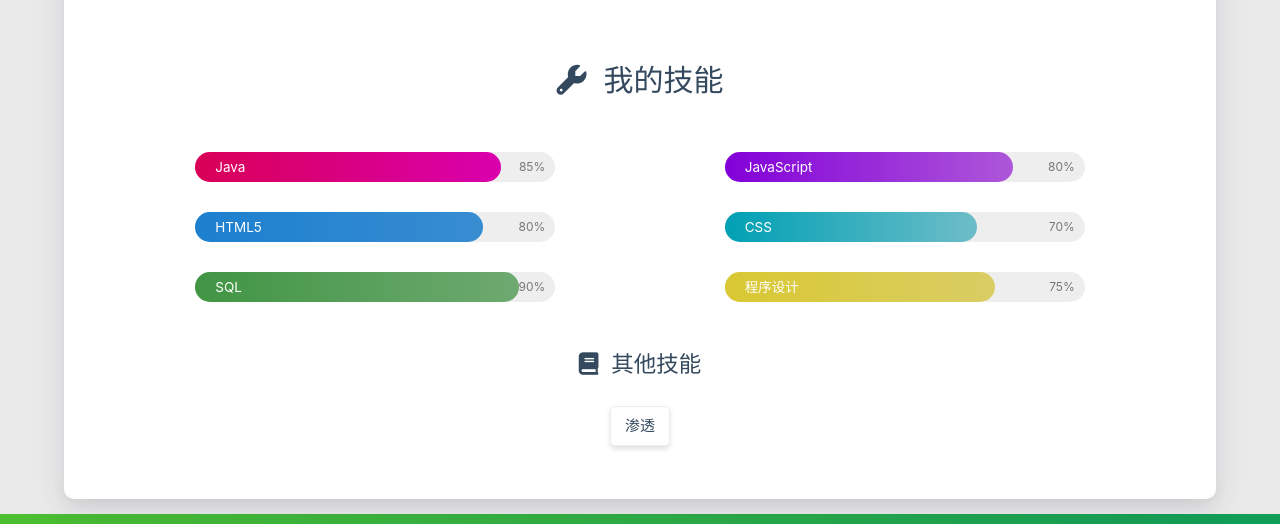
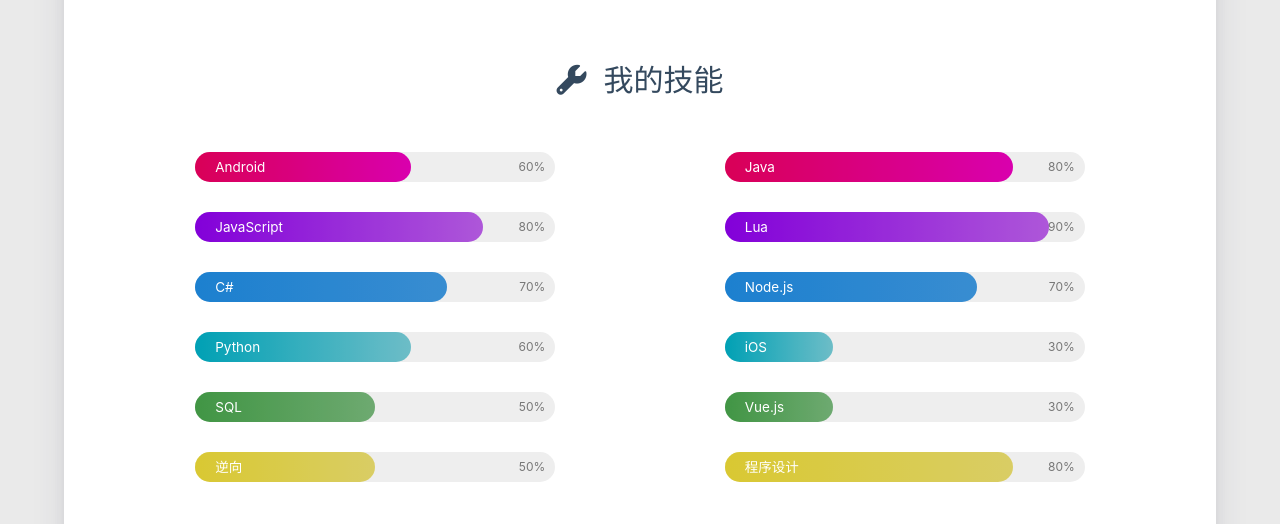
Before and after one commit to updata7/updata7.github.io, a plain HTML site: page about/index.html in a window 1280 px wide. Shown: the part 1320-1844 px from the top of the page. Drawn offline with nearby package versions, Linux system fonts and the light colour scheme; no server answers.

Commit message:
Site updated: 2022-06-02 16:14:23

```diff
--- a/about/index.html
+++ b/about/index.html
@@ -631,10 +631,21 @@
         <div class="col s12 m6 l6" data-aos="fade-up">
             <div class="skillbar">
                 <div class="skillbar-title"
-                     style="background: linear-gradient(to right, #FF0066 0%, #FF00CC 100%); width: 85%">
+                     style="background: linear-gradient(to right, #FF0066 0%, #FF00CC 100%); width: 60%">
+                    <span>Android</span>
+                </div>
+                <div class="skill-bar-percent">60%</div>
+            </div>
+        </div>
+
+
+        <div class="col s12 m6 l6" data-aos="fade-up">
+            <div class="skillbar">
+                <div class="skillbar-title"
+                     style="background: linear-gradient(to right, #FF0066 0%, #FF00CC 100%); width: 80%">
                     <span>Java</span>
                 </div>
-                <div class="skill-bar-percent">85%</div>
+                <div class="skill-bar-percent">80%</div>
             </div>
         </div>
 
@@ -653,10 +664,10 @@
         <div class="col s12 m6 l6" data-aos="fade-up">
             <div class="skillbar">
                 <div class="skillbar-title"
-                     style="background: linear-gradient(to right, #2196F3 0%, #42A5F5 100%); width: 80%">
-                    <span>HTML5</span>
+                     style="background: linear-gradient(to right, #9900FF 0%, #CC66FF 100%); width: 90%">
+                    <span>Lua</span>
                 </div>
-                <div class="skill-bar-percent">80%</div>
+                <div class="skill-bar-percent">90%</div>
             </div>
         </div>
 
@@ -664,8 +675,8 @@
         <div class="col s12 m6 l6" data-aos="fade-up">
             <div class="skillbar">
                 <div class="skillbar-title"
-                     style="background: linear-gradient(to right, #00BCD4 0%, #80DEEA 100%); width: 70%">
-                    <span>CSS</span>
+                     style="background: linear-gradient(to right, #2196F3 0%, #42A5F5 100%); width: 70%">
+                    <span>C#</span>
                 </div>
                 <div class="skill-bar-percent">70%</div>
             </div>
@@ -675,10 +686,10 @@
         <div class="col s12 m6 l6" data-aos="fade-up">
             <div class="skillbar">
                 <div class="skillbar-title"
-                     style="background: linear-gradient(to right, #4CAF50 0%, #81C784 100%); width: 90%">
-                    <span>SQL</span>
+                     style="background: linear-gradient(to right, #2196F3 0%, #42A5F5 100%); width: 70%">
+                    <span>Node.js</span>
                 </div>
-                <div class="skill-bar-percent">90%</div>
+                <div class="skill-bar-percent">70%</div>
             </div>
         </div>
 
@@ -686,10 +697,65 @@
         <div class="col s12 m6 l6" data-aos="fade-up">
             <div class="skillbar">
                 <div class="skillbar-title"
-                     style="background: linear-gradient(to right, #FFEB3B 0%, #FFF176 100%); width: 75%">
+                     style="background: linear-gradient(to right, #00BCD4 0%, #80DEEA 100%); width: 60%">
+                    <span>Python</span>
+                </div>
+                <div class="skill-bar-percent">60%</div>
+            </div>
+        </div>
+
+
+        <div class="col s12 m6 l6" data-aos="fade-up">
+            <div class="skillbar">
+                <div class="skillbar-title"
+                     style="background: linear-gradient(to right, #00BCD4 0%, #80DEEA 100%); width: 30%">
+                    <span>iOS</span>
+                </div>
+                <div class="skill-bar-percent">30%</div>
+            </div>
+        </div>
+
+
+        <div class="col s12 m6 l6" data-aos="fade-up">
+            <div class="skillbar">
+                <div class="skillbar-title"
+                     style="background: linear-gradient(to right, #4CAF50 0%, #81C784 100%); width: 50%">
+                    <span>SQL</span>
+                </div>
+                <div class="skill-bar-percent">50%</div>
+            </div>
+        </div>
+
+
+        <div class="col s12 m6 l6" data-aos="fade-up">
+            <div class="skillbar">
+                <div class="skillbar-title"
+                     style="background: linear-gradient(to right, #4CAF50 0%, #81C784 100%); width: 30%">
+                    <span>Vue.js</span>
+                </div>
+                <div class="skill-bar-percent">30%</div>
+            </div>
+        </div>
+
+
+        <div class="col s12 m6 l6" data-aos="fade-up">
+            <div class="skillbar">
+                <div class="skillbar-title"
+                     style="background: linear-gradient(to right, #FFEB3B 0%, #FFF176 100%); width: 50%">
+                    <span>逆向</span>
+                </div>
+                <div class="skill-bar-percent">50%</div>
+            </div>
+        </div>
+
+
+        <div class="col s12 m6 l6" data-aos="fade-up">
+            <div class="skillbar">
+                <div class="skillbar-title"
+                     style="background: linear-gradient(to right, #FFEB3B 0%, #FFF176 100%); width: 80%">
                     <span>程序设计</span>
                 </div>
-                <div class="skill-bar-percent">75%</div>
+                <div class="skill-bar-percent">80%</div>
             </div>
         </div>
 
```
